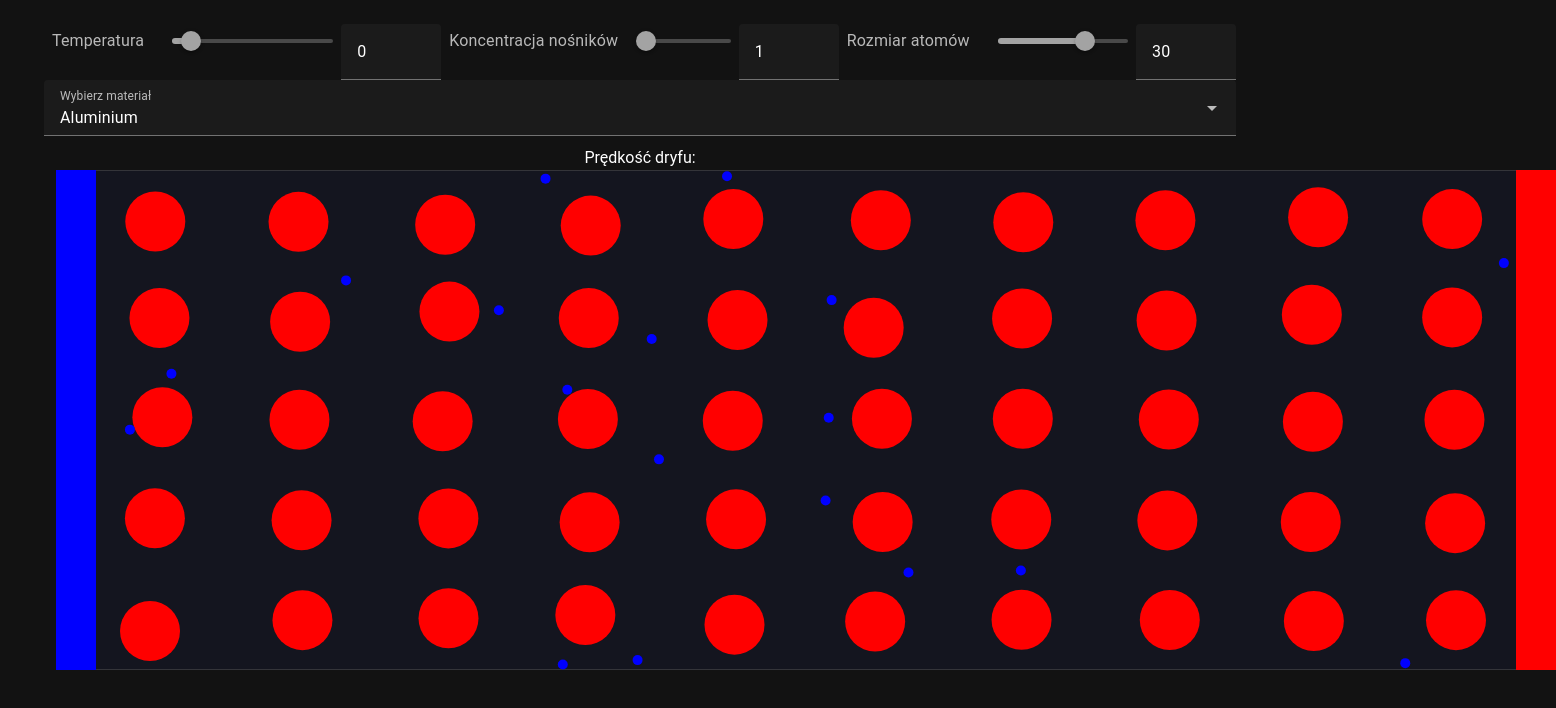
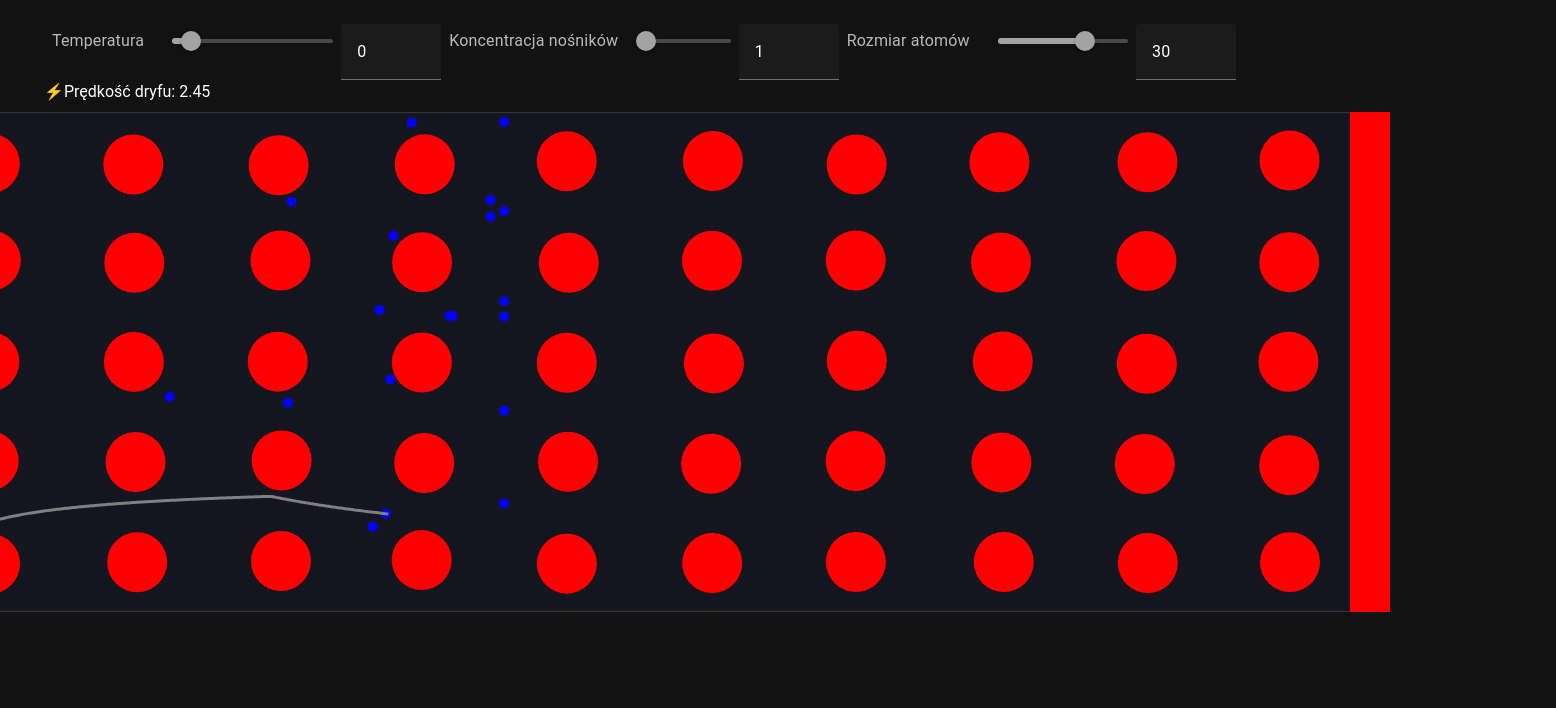
Before and after one commit to mbo009/conductivity-temperature-dependence-model, a Vue app in the folder conductivity-temperature-dependence-model/: page / in a window 1280 px wide. Shown: the top 708 px of the page, 1556 px wide, since content can reach past the window. Built offline with nearby package versions, Linux system fonts and the light colour scheme.

Commit message:
implemented displaying drift velocity and added button for toggling electric field

```diff
--- a/conductivity-temperature-dependence-model/src/components/HelloWorld.vue
+++ b/conductivity-temperature-dependence-model/src/components/HelloWorld.vue
@@ -21,21 +21,22 @@
         :max="atomSizeMax"
         label="Rozmiar atomów"
       />
-
-      <v-select
-        :items="materialNames"
-        v-model="selectedMaterial"
-        label="Wybierz materiał"
-        @change="updateTemperature"
-      ></v-select>
     </v-row>
-    <p style="text-align: center">Prędkość dryfu:</p>
+    <v-row>
+      <button style="font-size: 100" @click="toggleElectricField">⚡️</button>
+      <p style="width: 200px; margin: 20 auto;">
+        Prędkość dryfu: {{ driftVelocity }}
+      </p>
+    </v-row>
+    <v-row justify="center" style="margin: 20px">
       <PhysicsModel
         :temperature="temperature"
         :carrierConcentration="carrierConcentration"
         :atomSize="atomSize"
-      :debeyeTemperature="debeyeTemperature"
+        :isElectricFieldOn="isElectricFieldOn"
+        @drift-velocity="driftVelocity = $event"
       />
+  </v-row>
   </v-container>
 </template>
 
@@ -49,6 +50,7 @@ export default {
 
     data() {
       return {
+        driftVelocity: 0,
         temperature: 0,
         carrierConcentration: 1,
         atomSize: 30,
@@ -58,23 +60,7 @@ export default {
         carrierConcentrationMax: 100,
         atomSizeMin: 10,
         atomSizeMax: 40,
-
-      materials: new Map([
-        ["Aluminium", 426],
-        ["Platyna", 240],
-        ["Kadm", 186],
-        ["Chrom", 610],
-        ["Srebro", 225],
-        ["Miedź", 344.5],
-        ["Złoto", 165],
-        ["Tytan", 420],
-        ["Żelazo", 464],
-        ["Wolfram", 405],
-        ["Nikiel", 440],
-        ["Cynk", 300],
-      ]),
-
-      selectedMaterial: "Aluminium",
+        isElectricFieldOn: true,
       };
     },
 
@@ -95,7 +81,10 @@ export default {
           this[variable] = max;
         }
       },
-
+      toggleElectricField() {
+        this.isElectricFieldOn = !this.isElectricFieldOn;
+        console.log(this.isElectricFieldOn)
+      },
       updateTemperature(selectedMaterial) {
         const temperature = this.materials.get(selectedMaterial);
         if (temperature !== undefined) {
--- a/conductivity-temperature-dependence-model/src/components/PhysicsModel.vue
+++ b/conductivity-temperature-dependence-model/src/components/PhysicsModel.vue
@@ -21,6 +21,16 @@ export default {
       type: Number,
       required: true,
     },
+
+    isElectricFieldOn: {
+      type: Boolean,
+      required: true,
+    },
+  },
+  data() {
+    return {
+    driftVelocity: 0,
+    };
   },
   name: "PhysicsModel",
   mounted() {
@@ -35,7 +45,7 @@ export default {
       this.dampingFactor = 0.99;
       this.springStiffness = 0.0006;
       // this.carrierMass = 9.11e-31;
-      this.carrierMass = 0.1;
+      this.carrierMass = 1;
 
       this.engine = Matter.Engine.create({ gravity: { y: 0 } });
 
@@ -75,13 +85,14 @@ export default {
     afterUpdateLoop() {
       Matter.Events.on(this.engine, 'afterUpdate', () => {
         this.renderTrail(this.carriers[0]);
+        this.emitDriftVelocity();
       });
     },
 
     renderTrail(carrier) {
       carrier.trail.push({ x: carrier.position.x, y: carrier.position.y });
 
-      if (carrier.trail.length > 50) {
+      if (carrier.trail.length > 300) {
         carrier.trail.shift();
       }
 
@@ -147,7 +158,9 @@ export default {
     },
 
     moveCarrier(carrier) {
-      Matter.Body.applyForce(carrier, carrier.position, { x: this.electricFieldForce, y: 0 });
+      if(this.isElectricFieldOn){
+        Matter.Body.applyForce(carrier, carrier.position, { x: this.electricFieldForce, y: 0 });
+      }
     },
 
     addWalls(){
@@ -311,6 +324,11 @@ export default {
 
     },
 
+    emitDriftVelocity() {
+      this.driftVelocity = Math.sqrt(this.carriers[0].velocity.x ** 2 + this.carriers[0].velocity.y ** 2);
+      this.driftVelocity = Math.round(this.driftVelocity * 100) / 100;
+      this.$emit("drift-velocity", this.driftVelocity);
+    }
   },
   watch: {
     atomSize: {
```
Lines whose indentation alone changed are shown as unchanged.
